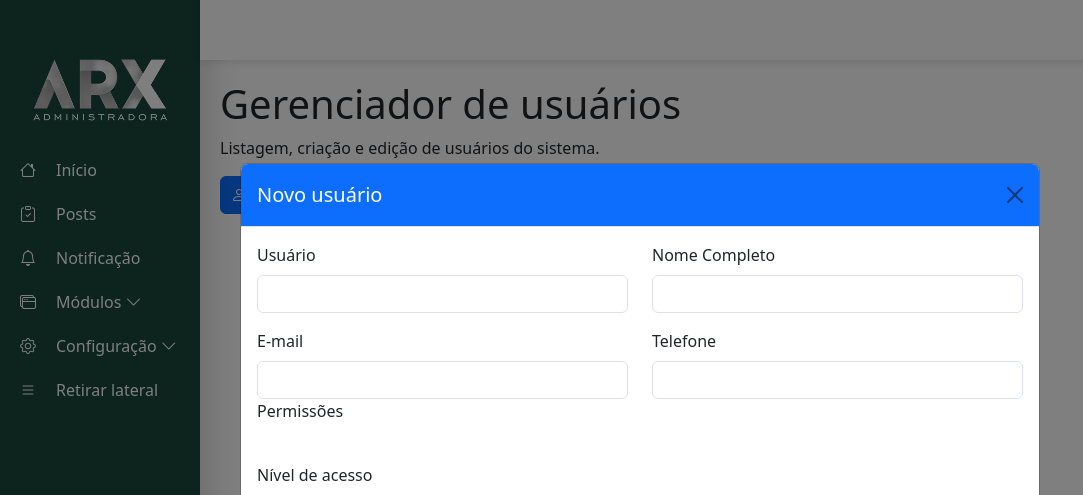
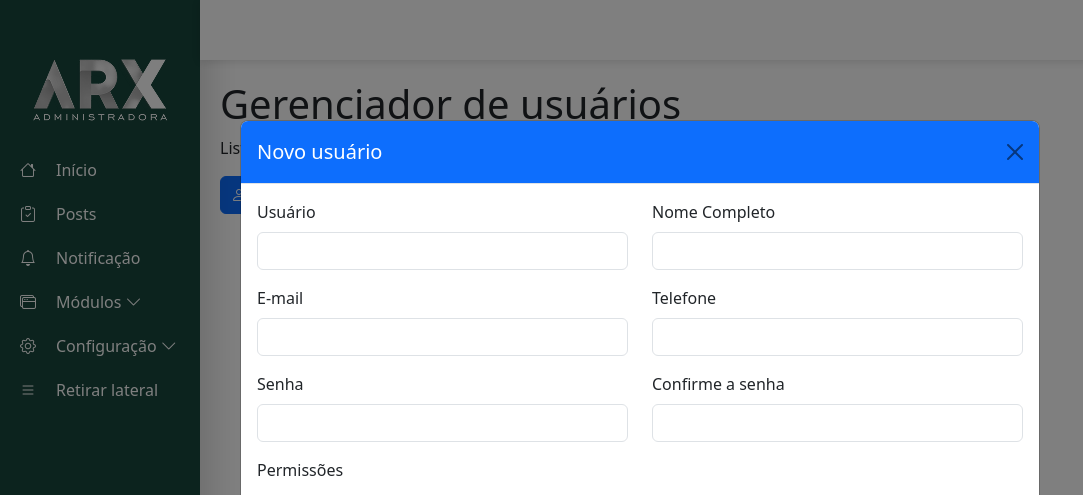
Before and after one commit to arxpatrik/arxconnect, a Django app: page /usuarios/ in a window 1280 px wide, after a click on "Novo Usuário". Shown: the top 495 px of the page, without its empty margins (0-1083 px from the left). Run offline with Django 5.2, Linux system fonts and the light colour scheme.

Commit message:
Gestão de usuários

```diff
--- a/arxconnect/configs/apps.py
+++ b/arxconnect/configs/apps.py
@@ -1,5 +1,4 @@
 from django.apps import AppConfig
-
 
 class ConfigsConfig(AppConfig):
     default_auto_field = 'django.db.models.BigAutoField'
--- a/arxconnect/configs/templates/user_manager.html
+++ b/arxconnect/configs/templates/user_manager.html
@@ -1,12 +1,12 @@
 {% extends "base.html" %}
 {% block title %}ARX - Gerenciar Usuários{% endblock %}
+
 {% block content %}
 <h1>Gerenciador de usuários</h1>
 <p>Listagem, criação e edição de usuários do sistema.</p>
 
 <button class="btn btn-primary" data-bs-toggle="modal" data-bs-target="#modalNovoUsuario">
-    <i class="bi bi-person-plus"></i>
-    Novo Usuário
+    <i class="bi bi-person-plus"></i> Novo Usuário
 </button>
 
 <div class="modal fade" id="modalNovoUsuario" tabindex="-1" aria-labelledby="modalNovoUsuarioLabel" aria-hidden="true">
@@ -18,52 +18,63 @@
                 <button type="button" class="btn-close" data-bs-dismiss="modal" aria-label="Close"></button>
             </div>
             <!-- ======== FIM DO CABEÇALHO ======== -->
-            <form action="" method="POST">
+
+            <form action="{% url 'configs:criar_usuario' %}" method="POST">
                 {% csrf_token %}
                 <div class="modal-body">
 
+                    <!-- Usuário e Nome Completo -->
                     <div class="row mb-3">
                         <div class="col-md-6">
                             <label class="form-label">Usuário</label>
                             <input type="text" name="username" class="form-control">
                         </div>
-                                <!-- Coluna 2: Nome completo -->
-
                         <div class="col-md-6">
                             <label class="form-label">Nome Completo</label>
                             <input type="text" name="nome_completo" class="form-control">
                         </div>
-                </div>         <!-- linha com email e telefone -->
+                    </div>
 
+                    <!-- Email e Telefone -->
                     <div class="row mb-3">
                         <div class="col-md-6">
                             <label class="form-label">E-mail</label>
-                        <input type="text" name="email" class="form-control">
+                            <input type="email" name="email" class="form-control">
+                        </div>
+                        <div class="col-md-6">
+                            <label class="form-label">Telefone</label>
+                            <input type="text" name="telefone" class="form-control">
+                        </div>
                     </div>
 
+                    <!-- Senha e Confirmação -->
+                    <div class="row mb-3">
                         <div class="col-md-6">
-                        <label class="form-label">Telefone</label>
-                        <input type="text" class="form-control" name="telefone">
+                            <label class="form-label">Senha</label>
+                            <input type="password" name="password1" class="form-control">
+                        </div>
+                        <div class="col-md-6">
+                            <label class="form-label">Confirme a senha</label>
+                            <input type="password" name="password2" class="form-control">
+                        </div>
                     </div>
 
-                              <!-- Seção de permissões (checkboxes) -->
-
+                    <!-- Permissões -->
                     <div class="mb-3">
                         <label class="form-label">Permissões</label><br>
-                    </div>
-
                         {% for p in permissoes %}
-
                         <div class="form-check form-check-inline">
                             <input
                                 type="checkbox"
                                 class="form-check-input"
                                 name="permissoes"
                                 value="{{ p.nome }}">
-                        <label class="form-check-label" >{{ p.nome }}</label>
+                            <label class="form-check-label">{{ p.nome }}</label>
                         </div>
                         {% endfor %}
                     </div>
+
+                    <!-- Nível de acesso -->
                     <div class="mb-3">
                         <label class="form-label">Nível de acesso</label>
                         <select name="nivel" class="form-select">
@@ -72,21 +83,16 @@
                             {% endfor %}
                         </select>
                     </div>
+
                 </div>
-                <!-- ======== FIM DO CORPO ======== -->
+
+                <!-- ======== RODAPÉ ======== -->
                 <div class="modal-footer">
-                    <button type="button" class="btn btn-secondary" data-bs-dismiss="modal">
-                        Cancelar
-                    </button>
-                    <button type="submit" class="btn btn-success">
-                        Salvar
-                    </button>
+                    <button type="button" class="btn btn-secondary" data-bs-dismiss="modal">Cancelar</button>
+                    <button type="submit" class="btn btn-success">Salvar</button>
                 </div>
-                <!-- ======== FIM DO RODAPÉ ======== -->
             </form>
         </div>
     </div>
 </div>
-
-
 {% endblock %}
--- a/arxconnect/configs/views.py
+++ b/arxconnect/configs/views.py
@@ -8,4 +8,13 @@
     return render(request, "user_manager.html")
 
 def criar_usuario(request):
-    return HttpResponse("Função criar_usuario")
+    if request.method == 'POST':
+        dados = request.POST.dict()
+        r = f"""
+        Método: {request.method}<br>
+        Dados recebidos: <br>
+        {dados}
+        """
+        return HttpResponse(r)
+    else:
+        return HttpResponse('GET')
```
Also changed, not shown: arxconnect/configs/forms.py (added, +20 -0 lines). Lines whose indentation alone changed are shown as unchanged.
